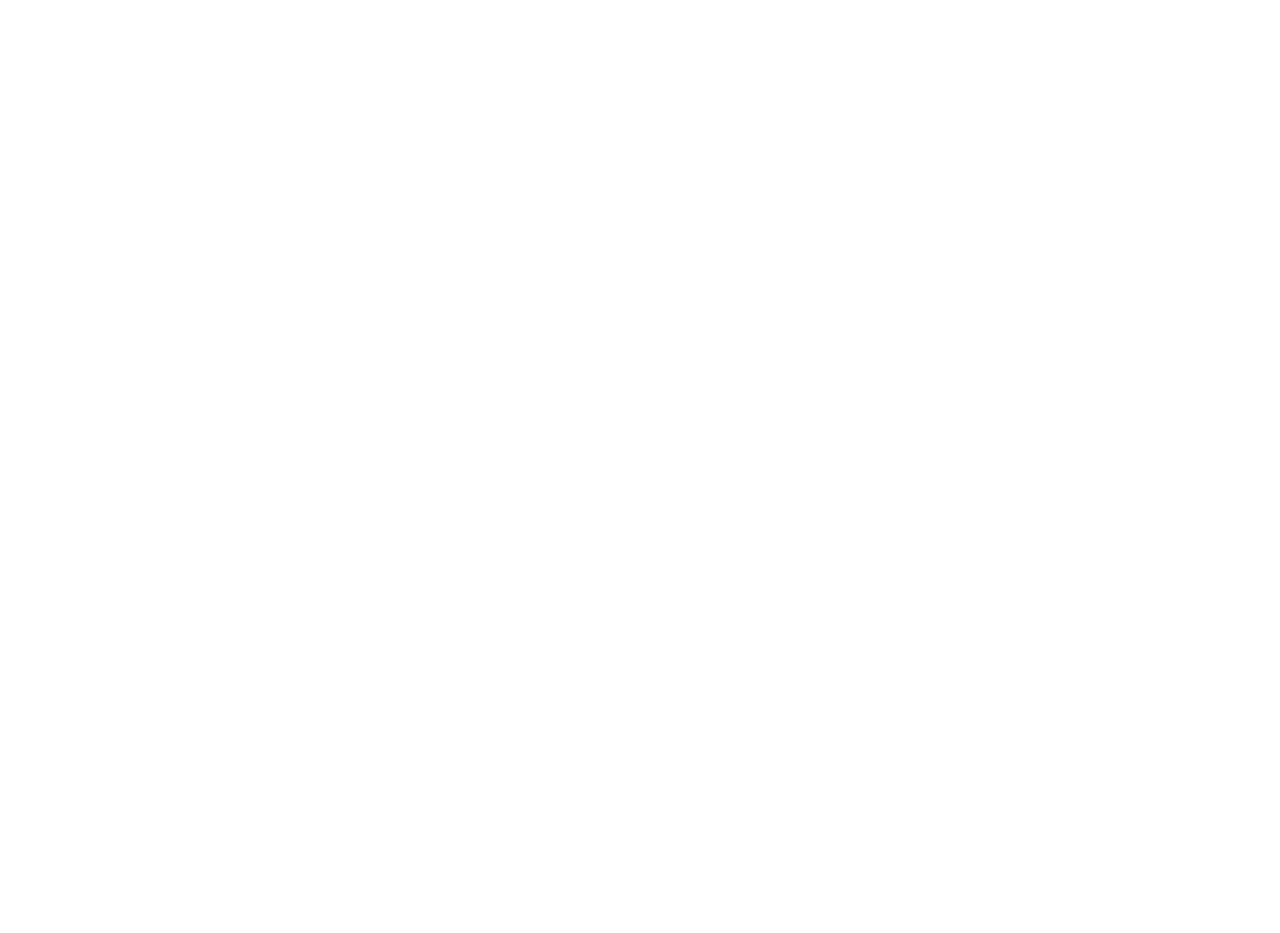
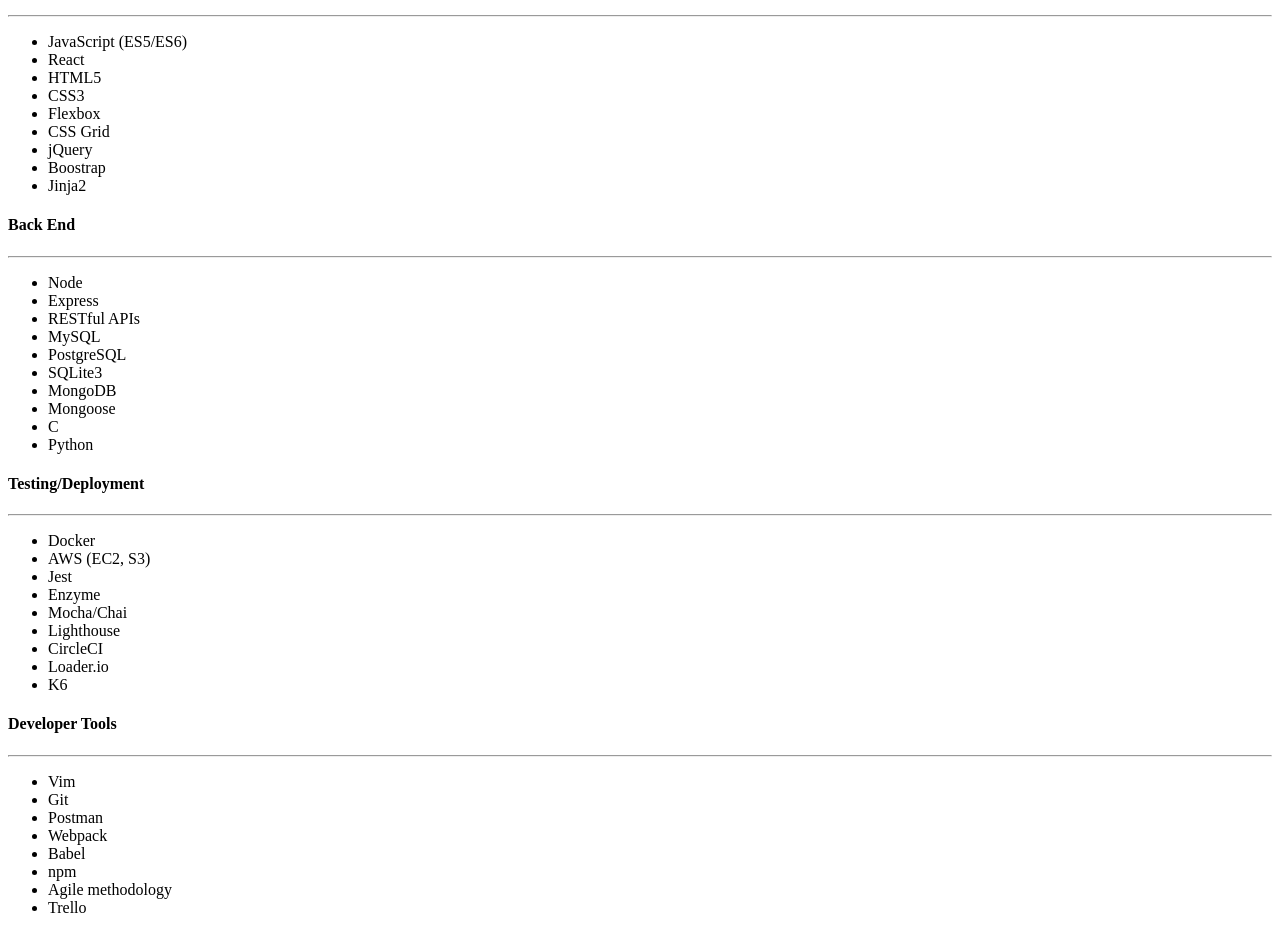
Before and after one commit to audreee/website, a React app: page / in a window 1280 px wide. Shown: the part 460-1393 px from the top of the page. Before the commit the page ends 800 px from the top, so only its background shows below. Built offline with nearby package versions, Linux system fonts and the light colour scheme; the HTML template or start-up script is replaced by a standard one.

Commit message:
Create technology list

```diff
--- a/client/src/components/App.jsx
+++ b/client/src/components/App.jsx
@@ -2,6 +2,7 @@
 import Navbar from './Navbar.jsx';
 import Welcome from './Welcome.jsx';
 import About from './About.jsx';
+import Tech from './Tech.jsx';
 
 class App extends React.Component {
   render() {
@@ -14,6 +15,9 @@
       <div className="section-container">
         <About />
       </div>
+      <div className="section-container">
+        <Tech />
+      </div>
       </div>
     )
   }
--- /dev/null
+++ b/client/src/components/Tech.jsx
@@ -0,0 +1,73 @@
+import React from 'react';
+
+let Tech = () => {
+  return (
+    <div className="tech-wrapper">
+      <h5>TECHNOLOGIES</h5>
+      <div className="list-container">
+      <div className="list-col">
+        <h4 className="tech-title">Front End</h4>
+        <hr />
+        <ul>
+          <li>JavaScript (ES5/ES6)</li>
+          <li>React</li>
+          <li>HTML5</li>
+          <li>CSS3</li>
+          <li>Flexbox</li>
+          <li>CSS Grid</li>
+          <li>jQuery</li>
+          <li>Boostrap</li>
+          <li>Jinja2</li>
+        </ul>
+      </div>
+      <div className="list-col">
+      <h4 className="tech-title">Back End</h4>
+      <hr />
+      <ul>
+        <li>Node</li>
+        <li>Express</li>
+        <li>RESTful APIs</li>
+        <li>MySQL</li>
+        <li>PostgreSQL</li>
+        <li>SQLite3</li>
+        <li>MongoDB</li>
+        <li>Mongoose</li>
+        <li>C</li>
+        <li>Python</li>
+      </ul>
+      </div>
+      <div className="list-col">
+        <h4 className="tech-title">Testing/Deployment</h4>
+        <hr />
+        <ul>
+          <li>Docker</li>
+          <li>AWS (EC2, S3)</li>
+          <li>Jest</li>
+          <li>Enzyme</li>
+          <li>Mocha/Chai</li>
+          <li>Lighthouse</li>
+          <li>CircleCI</li>
+          <li>Loader.io</li>
+          <li>K6</li>
+        </ul>
+      </div>
+      <div className="list-col">
+        <h4 className="tech-title">Developer Tools</h4>
+        <hr />
+        <ul>
+          <li>Vim</li>
+          <li>Git</li>
+          <li>Postman</li>
+          <li>Webpack</li>
+          <li>Babel</li>
+          <li>npm</li>
+          <li>Agile methodology</li>
+          <li>Trello</li>
+        </ul>
+      </div>
+      </div>
+    </div>
+  )
+}
+
+export default Tech;
```
Also changed, not shown: 2 other files (tests, documents, lock files or other folders).
